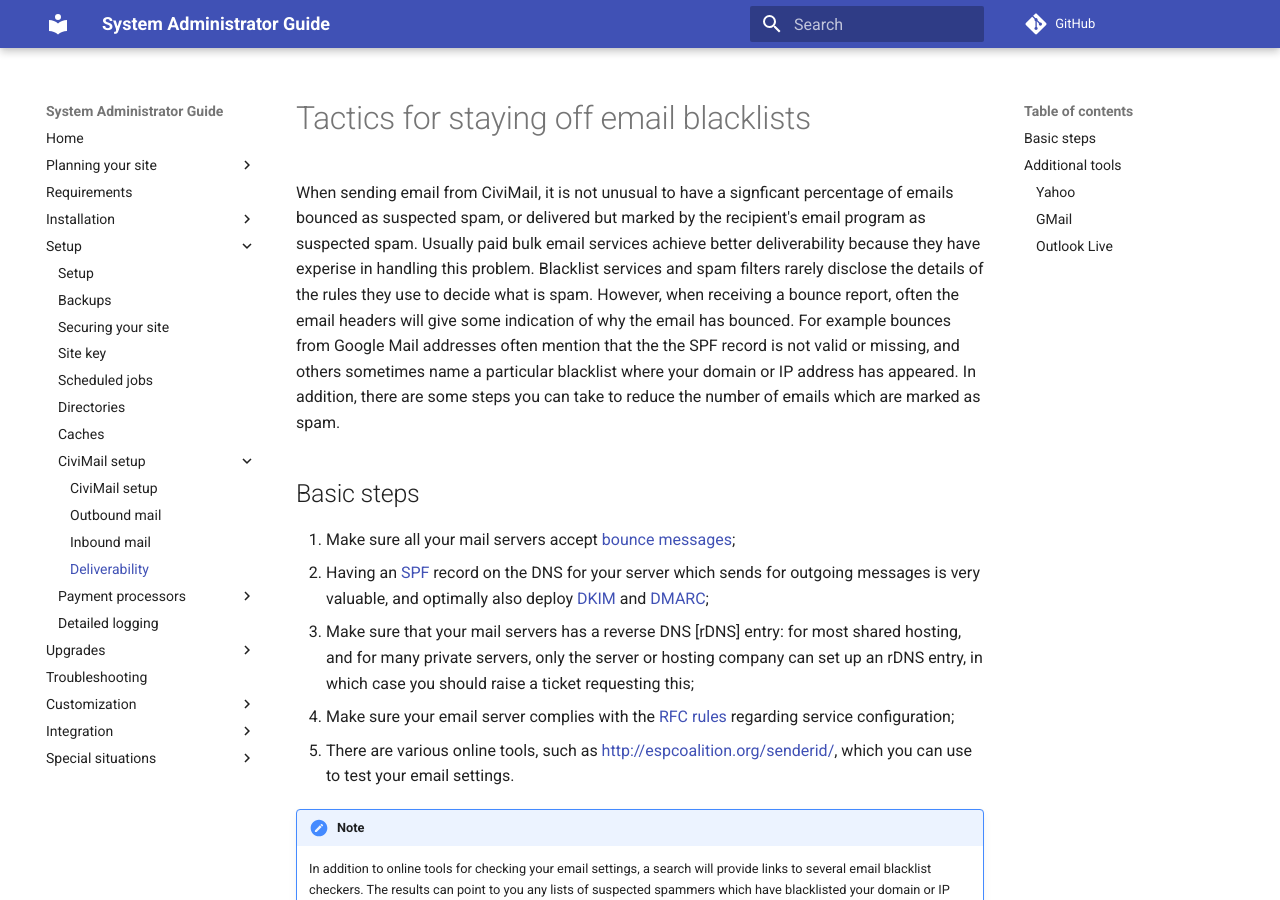
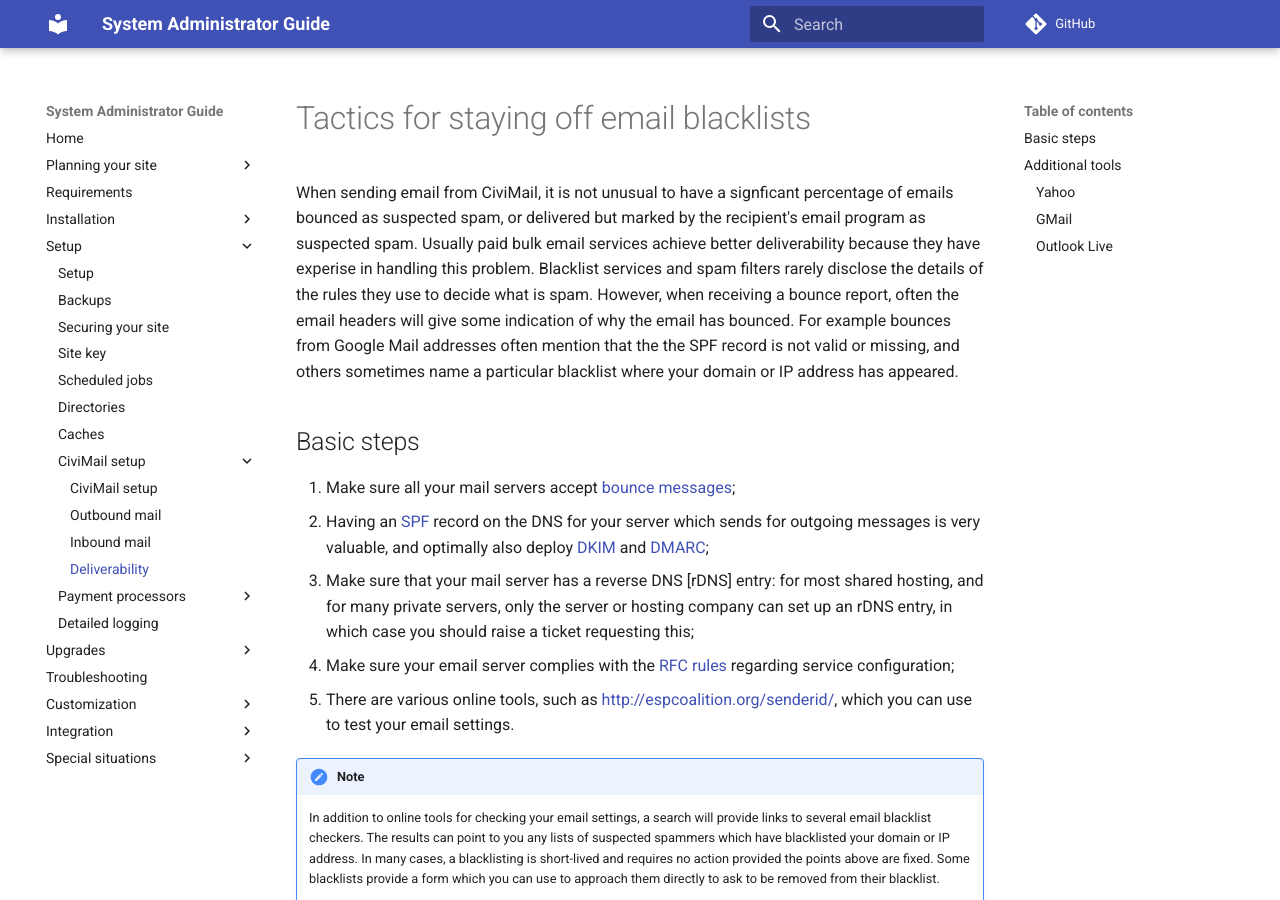
Before and after one commit to civicrm/civicrm-sysadmin-guide, an MkDocs documentation site: the page built from docs/setup/civimail/deliverability.md, in a window 1280 px wide and 900 px high. Built offline with MkDocs 1.6.1 and Material for MkDocs 9.7.7, drawn with Linux system fonts in a browser that asks for light colours; comment, search, counter and statistics services are not loaded; old or Windows-style settings are respelled for this version of MkDocs.

Commit message:
Update deliverability.md

```diff
--- a/docs/setup/civimail/deliverability.md
+++ b/docs/setup/civimail/deliverability.md
@@ -1,12 +1,12 @@
 # Tactics for staying off email blacklists
 
-When sending email from CiviMail, it is not unusual to have a signficant percentage of emails bounced as suspected spam, or delivered but marked by the recipient's email program as suspected spam. Usually paid bulk email services achieve better deliverability because they have experise in handling this problem. Blacklist services and spam filters rarely disclose the details of the rules they use to decide what is spam. However, when receiving a bounce report, often the email headers will give some indication of why the email has bounced. For example bounces from Google Mail addresses often mention that the the SPF record is not valid or missing, and others sometimes name a particular blacklist where your domain or IP address has appeared. In addition, there are some steps you can take to reduce the number of emails which are marked as spam.
+When sending email from CiviMail, it is not unusual to have a signficant percentage of emails bounced as suspected spam, or delivered but marked by the recipient's email program as suspected spam. Usually paid bulk email services achieve better deliverability because they have experise in handling this problem. Blacklist services and spam filters rarely disclose the details of the rules they use to decide what is spam. However, when receiving a bounce report, often the email headers will give some indication of why the email has bounced. For example bounces from Google Mail addresses often mention that the the SPF record is not valid or missing, and others sometimes name a particular blacklist where your domain or IP address has appeared.
 
 ## Basic steps
 
 1. Make sure all your mail servers accept [bounce messages](https://en.wikipedia.org/wiki/Bounce_message);
 1. Having an [SPF](http://www.openspf.org/) record on the DNS for your server which sends for outgoing messages is very valuable, and optimally also deploy [DKIM](http://www.dkim.org/) and [DMARC](https://dmarc.org/);
-1. Make sure that your mail servers has a reverse DNS [rDNS] entry: for most shared hosting, and for many private servers, only the server or hosting company can set up an rDNS entry, in which case you should raise a ticket requesting this;
+1. Make sure that your mail server has a reverse DNS [rDNS] entry: for most shared hosting, and for many private servers, only the server or hosting company can set up an rDNS entry, in which case you should raise a ticket requesting this;
 1. Make sure your email server complies with the [RFC rules](https://en.wikipedia.org/wiki/Anti-spam_techniques#Strict_enforcement_of_RFC_standards) regarding service configuration;
 1. There are various online tools, such as [http://espcoalition.org/senderid/](http://espcoalition.org/senderid/), which you can use to test your email settings.
 
```
